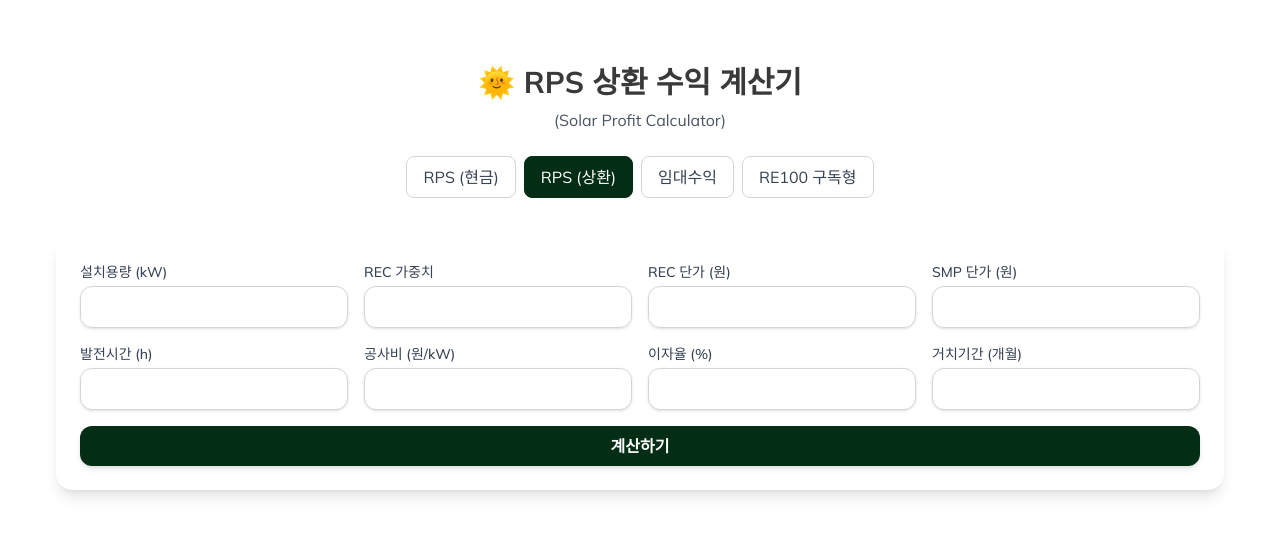
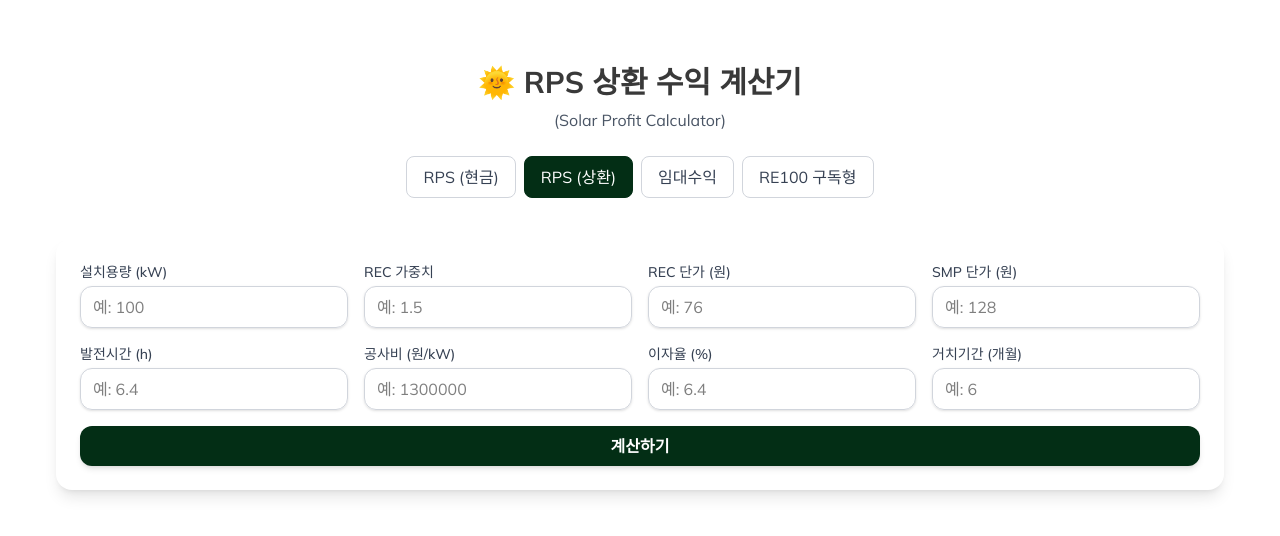
Before and after one commit to choiyoungwoo96/energyplanwebsite, a Next.js app: page /profit in a window 1280 px wide. Both pictures are taken after a click on the button "RPS (상환)". Shown: the top 536 px of the page. Built offline with nearby package versions, Linux system fonts and the light colour scheme.

Commit message:
profit placeholder

```diff
--- a/src/components/Section/re100Profit.jsx
+++ b/src/components/Section/re100Profit.jsx
@@ -82,30 +82,37 @@ export default function Re100SubscriptionTable() {
         <InputBox
           label="설치용량 (kW)"
           onChange={(e) => setCapacity(e.target.value)}
+          placeholder="예: 100"
         />
         <InputBox
           label="발전시간 (시간/일)"
           onChange={(e) => setSunlight(e.target.value)}
+          placeholder="예: 3.6"
         />
         <InputBox
           label="한전 전기료 (원/kWh)"
           onChange={(e) => setKepcoRate(e.target.value)}
+          placeholder="예: 173"
         />
         <InputBox
           label="기본 고정계약 연수"
           onChange={(e) => setBaseYears(e.target.value)}
+          placeholder="예: 10"
         />
         <InputBox
           label="추가 고정계약 연수"
           onChange={(e) => setExtraYears(e.target.value)}
+          placeholder="예: 5"
         />
         <InputBox
           label="기본 고정단가 (원/kWh)"
           onChange={(e) => setBaseFixedRate(e.target.value)}
+          placeholder="예: 168"
         />
         <InputBox
           label="추가 고정단가 (원/kWh)"
           onChange={(e) => setExtraFixedRate(e.target.value)}
+          placeholder="예: 88"
         />
         <div className="col-span-full text-center">
           <motion.div
@@ -185,7 +192,7 @@ export default function Re100SubscriptionTable() {
   );
 }
 
-function InputBox({ label, onChange }) {
+function InputBox({ label, onChange, placeholder }) {
   return (
     <div className="flex flex-col">
       <label className="text-sm font-medium text-gray-700 mb-1">{label}</label>
@@ -194,6 +201,7 @@ function InputBox({ label, onChange }) {
         step="any"
         className="px-3 py-2 border border-gray-300 rounded-xl shadow-sm focus:outline-none focus:ring-2 focus:ring-green-500"
         onChange={onChange}
+        placeholder={placeholder}
       />
     </div>
   );
--- a/src/components/Section/rentalProfit.jsx
+++ b/src/components/Section/rentalProfit.jsx
@@ -50,22 +50,27 @@ export default function RentalProfit() {
         <InputBox
           label="설치용량 (kW)"
           onChange={(e) => setCapacity(e.target.value)}
+          placeholder="예: 100"
         />
         <InputBox
           label="기본료 (원/kW)"
           onChange={(e) => setBaseFee(e.target.value)}
+          placeholder="예: 40000"
         />
         <InputBox
           label="선납료 (원/kW)"
           onChange={(e) => setPrepaidFee(e.target.value)}
+          placeholder="예: 35000"
         />
         <InputBox
           label="선납년수 (년)"
           onChange={(e) => setPrepaidYears(e.target.value)}
+          placeholder="예: 5"
         />
         <InputBox
           label="경영지원금 (원/kW)"
           onChange={(e) => setSupportFee(e.target.value)}
+          placeholder="예: 100000"
         />
         <div className="col-span-full text-center">
           <motion.div
@@ -149,7 +154,7 @@ export default function RentalProfit() {
   );
 }
 
-function InputBox({ label, onChange }) {
+function InputBox({ label, onChange, placeholder }) {
   return (
     <div className="flex flex-col">
       <label className="text-sm font-medium text-gray-700 mb-1">{label}</label>
@@ -158,6 +163,7 @@ function InputBox({ label, onChange }) {
         step="any"
         className="px-3 py-2 border border-gray-300 rounded-xl shadow-sm focus:outline-none focus:ring-2 focus:ring-blue-500"
         onChange={onChange}
+        placeholder={placeholder}
       />
     </div>
   );
--- a/src/components/Section/rpsCash.jsx
+++ b/src/components/Section/rpsCash.jsx
@@ -72,25 +72,25 @@ export default function RpsCash() {
           label="REC 가중치"
           value={weight}
           setValue={setWeight}
-          placeholder="예: 1.2"
+          placeholder="예: 1.5"
         />
         <Input
           label="REC 단가 (원)"
           value={recPrice}
           setValue={setRecPrice}
-          placeholder="예: 70"
+          placeholder="예: 76"
         />
         <Input
           label="SMP 단가 (원)"
           value={smpPrice}
           setValue={setSmpPrice}
-          placeholder="예: 110"
+          placeholder="예: 128"
         />
         <Input
           label="발전시간 (시간/일)"
           value={sunlight}
           setValue={setSunlight}
-          placeholder="예: 3.5"
+          placeholder="예: 3.6"
         />
         <Input
           label="현금 공사비 (원/kW)"
--- a/src/components/Section/rpsLoan.jsx
+++ b/src/components/Section/rpsLoan.jsx
@@ -100,34 +100,42 @@ export default function SolarProfitCalculator() {
         <InputBox
           label="설치용량 (kW)"
           onChange={(e) => setCapacity(e.target.value)}
+          placeholder="예: 100"
         />
         <InputBox
           label="REC 가중치"
           onChange={(e) => setRecWeight(e.target.value)}
+          placeholder="예: 1.5"
         />
         <InputBox
           label="REC 단가 (원)"
           onChange={(e) => setRecPrice(e.target.value)}
+          placeholder="예: 76"
         />
         <InputBox
           label="SMP 단가 (원)"
           onChange={(e) => setSmpPrice(e.target.value)}
+          placeholder="예: 128"
         />
         <InputBox
           label="발전시간 (h)"
           onChange={(e) => setSunHours(e.target.value)}
+          placeholder="예: 6.4"
         />
         <InputBox
           label="공사비 (원/kW)"
           onChange={(e) => setCostPerKw(e.target.value)}
+          placeholder="예: 1300000"
         />
         <InputBox
           label="이자율 (%)"
           onChange={(e) => setInterestRate(e.target.value)}
+          placeholder="예: 6.4"
         />
         <InputBox
           label="거치기간 (개월)"
           onChange={(e) => setGraceMonths(e.target.value)}
+          placeholder="예: 6"
         />
         <div className="col-span-full text-center">
           <motion.div
@@ -209,7 +217,7 @@ export default function SolarProfitCalculator() {
   );
 }
 
-function InputBox({ label, onChange }) {
+function InputBox({ label, onChange, placeholder }) {
   return (
     <div className="flex flex-col">
       <label className="text-sm font-medium text-gray-700 mb-1">{label}</label>
@@ -218,6 +226,7 @@ function InputBox({ label, onChange }) {
         step="any"
         className="px-3 py-2 border border-gray-300 rounded-xl shadow-sm focus:outline-none focus:ring-2 focus:ring-green-500"
         onChange={onChange}
+        placeholder={placeholder}
       />
     </div>
   );
```
